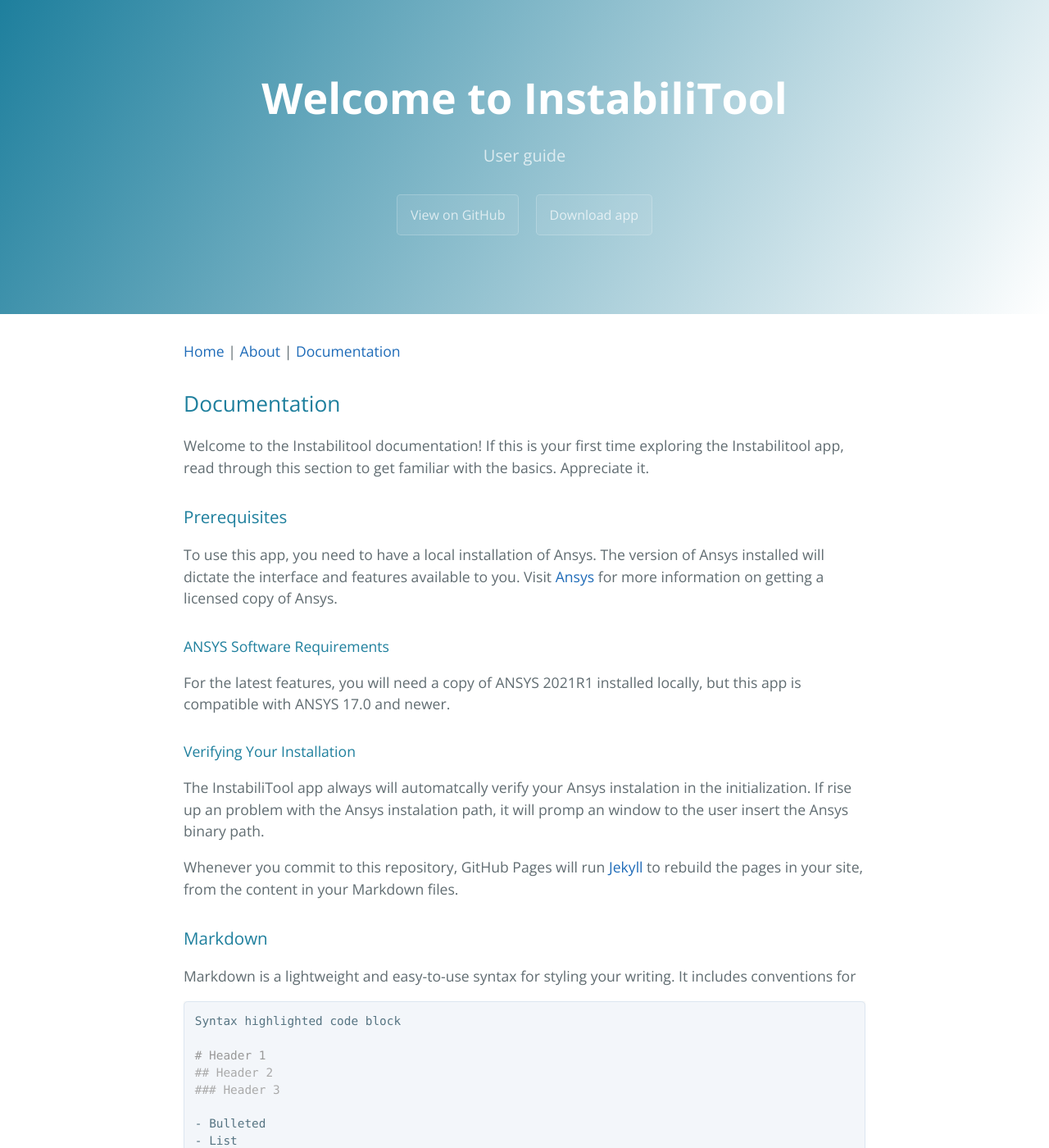
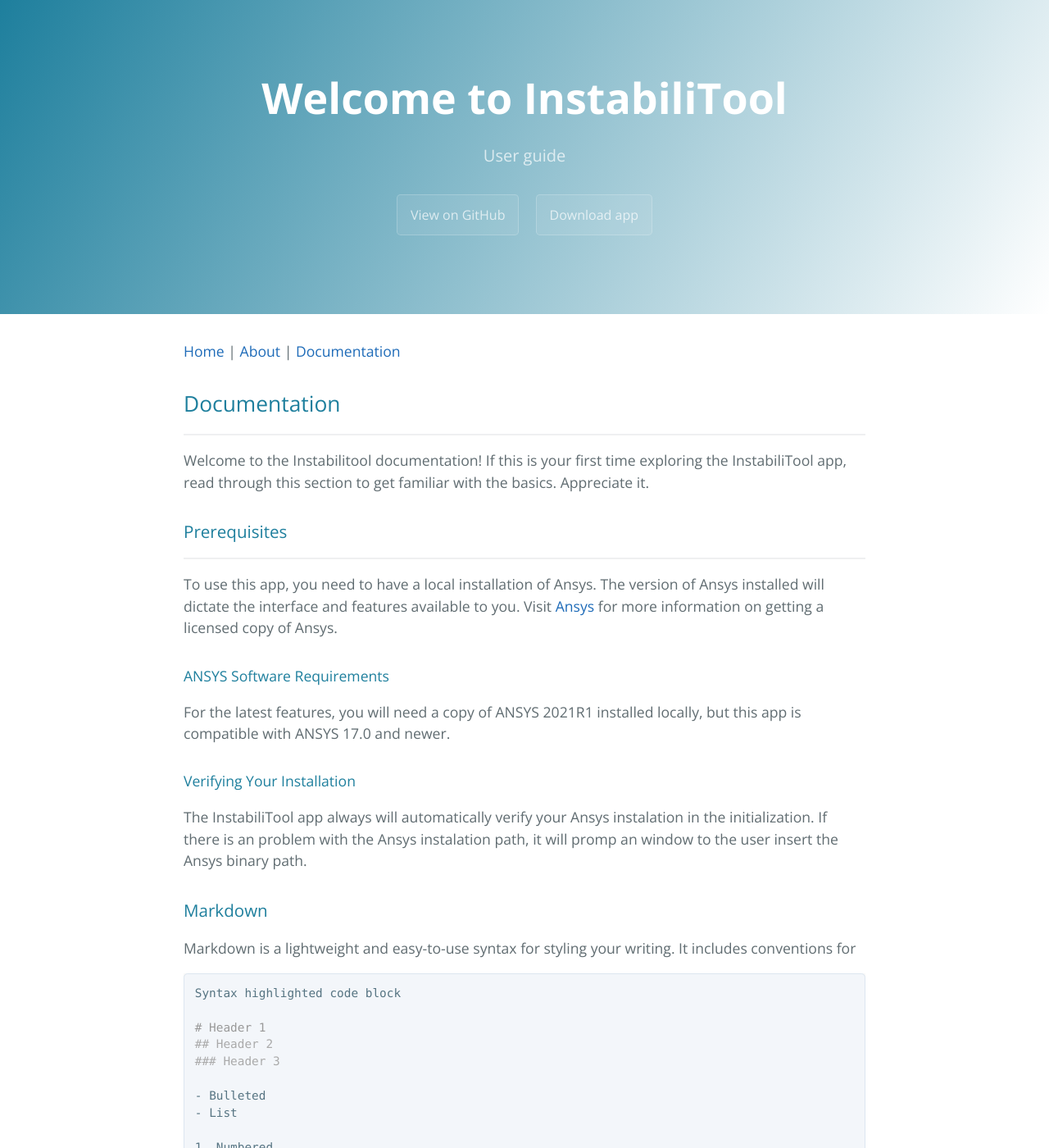
Before and after one commit to Rfaelv/page, a Jekyll site: the page built from documentation.md, in a window 1280 px wide and 1400 px high. Shown: the whole window at 82% size. Built offline with Jekyll 4.4.1, drawn with Linux system fonts in a browser that asks for light colours; our own code applies the rules of GitHub Pages for plain Markdown files.

Commit message:
Update documentation.md

```diff
--- a/documentation.md
+++ b/documentation.md
@@ -1,9 +1,10 @@
 [Home](./)  |  [About](./about.html)  |  [Documentation](./documentation.html)
 ## Documentation
-Welcome to the Instabilitool documentation! If this is your first time exploring the Instabilitool app, read through this section to get familiar with the basics. Appreciate it.
+---
+Welcome to the Instabilitool documentation! If this is your first time exploring the InstabiliTool app, read through this section to get familiar with the basics. Appreciate it.
 
 ### Prerequisites
-
+---
 To use this app, you need to have a local installation of Ansys. The version of Ansys installed will dictate the interface and features available to you.
 Visit [Ansys](https://www.ansys.com/) for more information on getting a licensed copy of Ansys.
 
@@ -11,9 +12,9 @@ Visit [Ansys](https://www.ansys.com/) for more information on getting a licensed
 For the latest features, you will need a copy of ANSYS 2021R1 installed locally, but this app is compatible with ANSYS 17.0 and newer.
 
 #### Verifying Your Installation
-The InstabiliTool app always will automatcally verify your Ansys instalation in the initialization. If rise up an problem with the Ansys instalation path, it will promp an window to the user insert the Ansys binary path.
+The InstabiliTool app always will automatically verify your Ansys instalation in the initialization. If there is an problem with the Ansys instalation path, it will promp an window to the user insert the Ansys binary path.
 
-Whenever you commit to this repository, GitHub Pages will run [Jekyll](https://jekyllrb.com/) to rebuild the pages in your site, from the content in your Markdown files.
+
 
 ### Markdown
 
```
